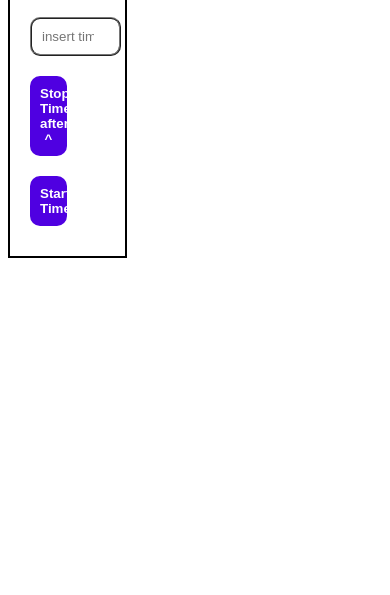
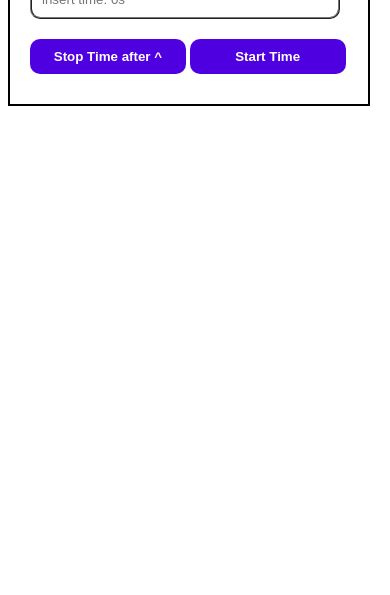
Before and after one commit to pathik455/Clock_with_Timer, a plain HTML site: page index.html in a window 390 px wide. Shown: the part 249-844 px from the top of the page. Drawn offline with Linux system fonts and the light colour scheme.

Commit message:
responsive

```diff
--- a/style.css
+++ b/style.css
@@ -1,6 +1,6 @@
 div{
     padding: 20px 20px;
-    width: 20%;
+    width: 30%;
     border: 2px solid black;
 }
 
@@ -21,9 +21,18 @@ div{
 }
 
 #put-time{
-    width: 90%;
+    width: 93%;
     margin: 10px 0;
     padding: 10px 10px;
     border-style: ridge;
     border-radius: 10px;
 }
+
+@media screen and (max-width: 800px) {
+    div{
+        width: 85%;
+    }
+    #put-time{
+        width: 90%;
+    }
+}
```
